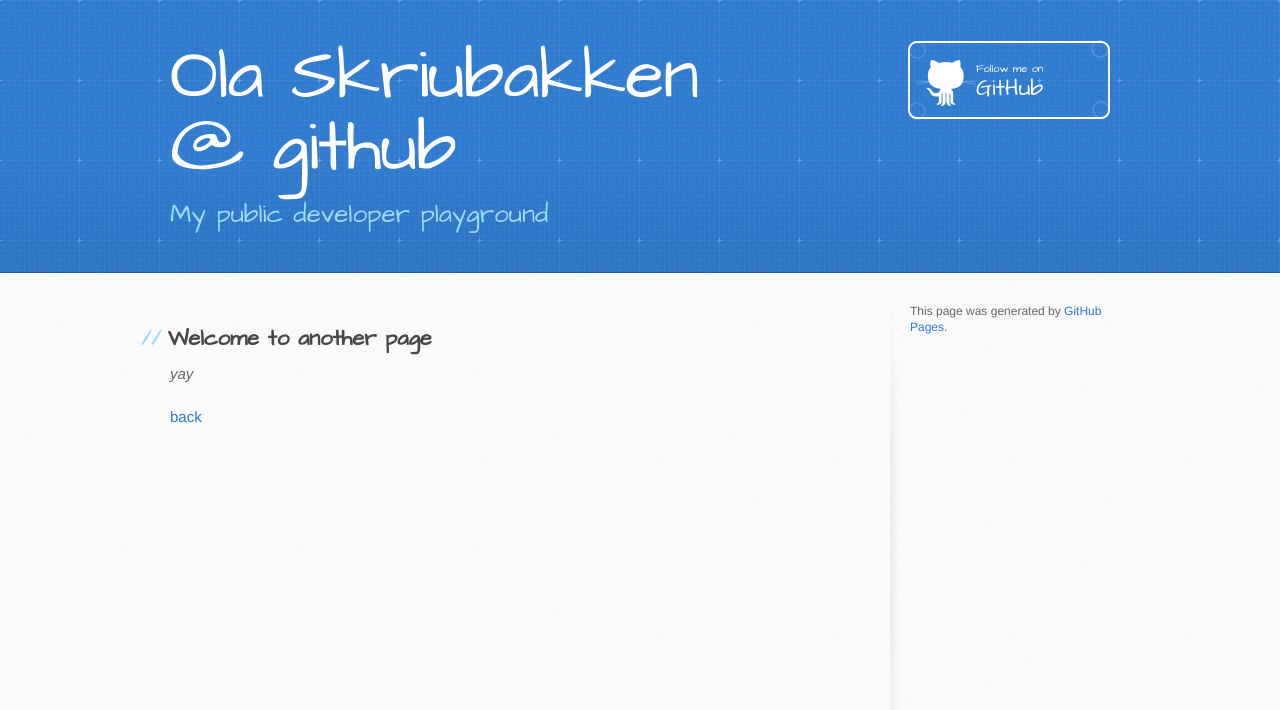
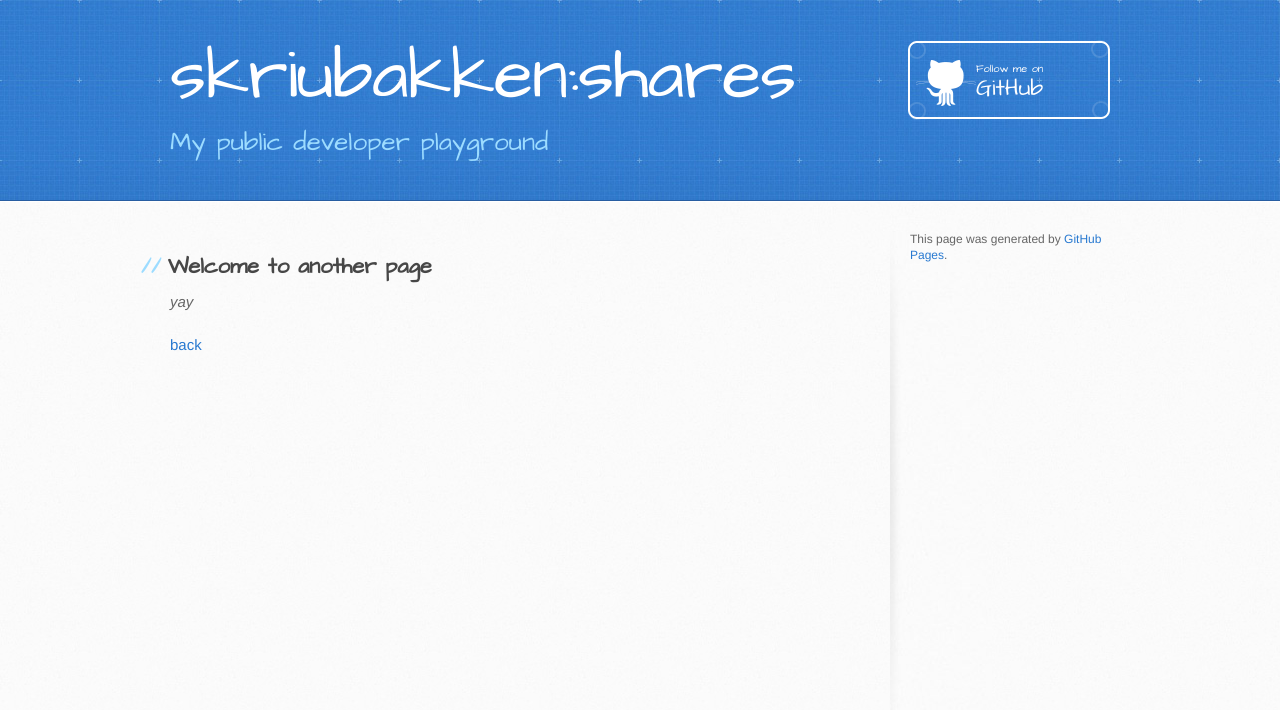
Before and after one commit to ola-skriubakken/ola-skriubakken.github.io, a Jekyll site: the page built from another-page.md, in a window 1280 px wide. Shown: the top 710 px of the page. Built offline with Jekyll 4.4.1, drawn with Linux system fonts in a browser that asks for light colours; our own code applies the rules of GitHub Pages for plain Markdown files.

```diff
--- a/_config.yml
+++ b/_config.yml
@@ -1,5 +1,5 @@
-title: Ola Skriubakken @ github
+title: skriubakken:shares
 description: My public developer playground
 show_downloads: false
-google_analytics:
+google_analytics: UA-99706887-1
 theme:
```
